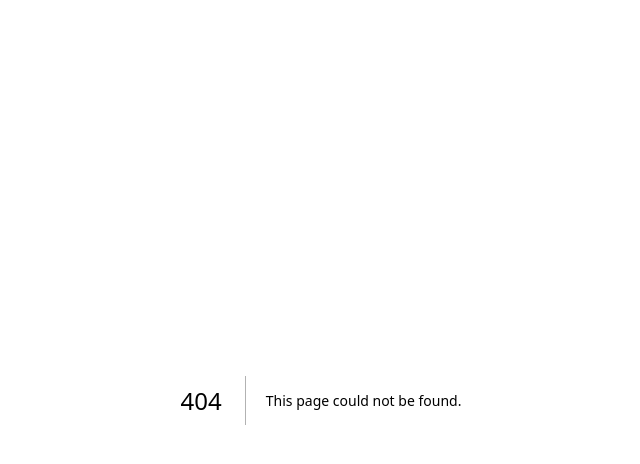
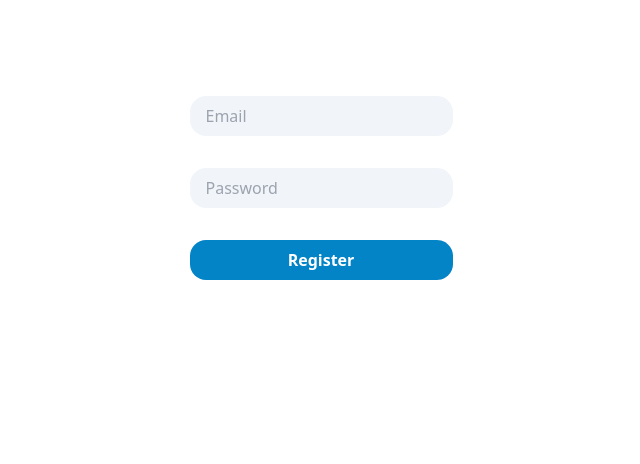
Before and after one commit to oguerrero/open-code-lista-propositos-2023, a Next.js app: page /register in a window 1280 px wide. Before the commit this address had no page. Shown: the top 464 px of the page, without its empty margins (319-959 px from the left). Built offline with nearby package versions, Linux system fonts and the light colour scheme.

Commit message:
add firebase

```diff
--- a/firebaseConfig.js
+++ b/firebaseConfig.js
@@ -1,7 +1,8 @@
 // Import the functions you need from the SDKs you need
 import { initializeApp } from 'firebase/app'
 import { getFirestore } from 'firebase/firestore'
-import { getAnalytics } from 'firebase/analytics'
+import { connectAuthEmulator, getAuth } from 'firebase/auth'
+// import { getAnalytics } from 'firebase/analytics'
 // TODO: Add SDKs for Firebase products that you want to use
 // https://firebase.google.com/docs/web/setup#available-libraries
 
@@ -21,3 +22,6 @@ const firebaseConfig = {
 export const app = initializeApp(firebaseConfig)
 // const analytics = getAnalytics(app);
 export const firestore = getFirestore(app)
+// Initialize Firebase Authentication and get a reference to the service
+export const auth = getAuth(app)
+// connectAuthEmulator(auth, "http://localhost:3000")
--- /dev/null
+++ b/pages/components/Navbar.js
@@ -0,0 +1,35 @@
+import { signOut } from 'firebase/auth'
+import Link from 'next/link'
+import { auth } from '../../firebaseConfig'
+
+export default function Navbar() {
+  const user = auth.currentUser
+
+  if (user) {
+    // User is signed in, see docs for a list of available properties
+    // https://firebase.google.com/docs/reference/js/firebase.User
+    // ...
+  } else {
+    // No user is signed in.
+  }
+
+  signOut(auth)
+    .then(() => {
+      // Sign-out successful.
+    })
+    .catch((error) => {
+      // An error happened.
+    })
+
+  return (
+    <nav className='w-full h-8 px-8 py-2 flex flex-row'>
+      {user && <button onClick={signOut}>Sign Out</button>}
+      {!user && (
+        <div className='flex flex-row gap-4 justify-end w-full'>
+          <Link href='/login'>Login</Link>
+          <Link href='/register'>Register</Link>
+        </div>
+      )}
+    </nav>
+  )
+}
--- a/pages/components/ResolutionActions.js
+++ b/pages/components/ResolutionActions.js
@@ -5,7 +5,7 @@ import { useState } from 'react'
 import { app, firestore } from '../../firebaseConfig'
 import { collection, addDoc } from 'firebase/firestore'
 
-export default function ResolutionActions () {
+export default function ResolutionActions() {
   const [isInputVisible, setIsInputVisible] = useState(false)
   const [resolutionText, setResolutionText] = useState('')
 
@@ -13,28 +13,34 @@ export default function ResolutionActions () {
 
   const inputToogle = () => setIsInputVisible(!isInputVisible)
 
-  const saveResolution = () => addDoc(dbInstance, { resolutionText: resolutionText })
+  const saveResolution = () => {
+    addDoc(dbInstance, { resolutionText: resolutionText })
+  }
 
   return (
     <>
       <div className=''>
         <button
           className='h-8 font-semibold text-white cursor-pointer w-60 bg-violet-700 rounded-2xl'
-          onClick={ inputToogle }>
+          onClick={inputToogle}>
           Add New Year&apos;s resolution
         </button>
       </div>
 
-      { isInputVisible && (
+      {isInputVisible && (
         <div className='flex flex-col gap-2'>
           <input
             className='w-60 h-8 mt-2 outline-none rounded-md border-2 border-gray-400 px-4 py-2'
             placeholder='Enter the resolution...'
-            onChange={ (e) => setResolutionText(e.target.value) }
+            onChange={(e) => setResolutionText(e.target.value)}
           />
-          <button className='w-60 h-8 cursor-pointer bg-rose-800 text-white' onClick={ saveResolution }>Save</button>
+          <button
+            className='w-60 h-8 cursor-pointer bg-rose-800 text-white'
+            onClick={saveResolution}>
+            Save
+          </button>
         </div>
-      ) }
+      )}
     </>
   )
 }
--- a/pages/index.js
+++ b/pages/index.js
@@ -1,15 +1,39 @@
 import Head from 'next/head'
 import ResolutionActions from './components/ResolutionActions'
+import { getAuth } from 'firebase/auth'
+import Navbar from './components/Navbar'
 
-export default function Home () {
+export default function Home() {
+
+  const auth = getAuth()
+  const user = auth.currentUser
+
+  if (user) {
+    // User is signed in, see docs for a list of available properties
+    // https://firebase.google.com/docs/reference/js/firebase.User
+    // ...
+  } else {
+    // No user is signed in.
+  }
+
   return (
     <>
       <Head>
         <title>Propositos 2023</title>
-        <meta name="description" content="Lista de Propositos para 2023" />
-        <meta name="viewport" content="width=device-width, initial-scale=1" />
-        <link rel="icon" href="/favicon.ico" />
+        <meta
+          name='description'
+          content='Lista de Propositos para 2023'
+        />
+        <meta
+          name='viewport'
+          content='width=device-width, initial-scale=1'
+        />
+        <link
+          rel='icon'
+          href='/favicon.ico'
+        />
       </Head>
+      <Navbar />
       <main className='flex flex-col justify-between items-center p-24 min-h-screen'>
         <div className='flex m-4'>
           <div className='w-80'>
--- /dev/null
+++ b/pages/login.js
@@ -0,0 +1,19 @@
+import { signInWithEmailAndPassword } from 'firebase/auth'
+import { auth } from '../firebaseConfig'
+
+export default function Login() {
+  const email = ''
+  const password = ''
+  signInWithEmailAndPassword(auth, email, password)
+    .then((userCredential) => {
+      // Signed in
+      const user = userCredential.user
+      // ...
+    })
+    .catch((error) => {
+      const errorCode = error.code
+      const errorMessage = error.message
+    })
+
+  return <div></div>
+}
--- /dev/null
+++ b/pages/register.js
@@ -0,0 +1,53 @@
+import { createUserWithEmailAndPassword } from 'firebase/auth'
+import { useRef } from 'react'
+import { auth } from '../firebaseConfig'
+
+export default function Register () {
+  const emailRef = useRef('')
+  const passwordRef = useRef('')
+
+  const handleRegister = () => {
+    const email = emailRef.current.value
+    const password = passwordRef.current.value
+
+    // const email = 'temp23@gmail.com'
+    // const password = '1324'
+    createUserWithEmailAndPassword(auth, email, password)
+      .then((userCredential) => {
+        // Signed in
+        const user = userCredential.user
+        console.log(user)
+        // ...
+      })
+      .catch((error) => {
+        const errorCode = error.code
+        const errorMessage = error.message
+        console.log(errorCode, errorMessage)
+        // ..
+      })
+  }
+
+  return (
+    <div className='flex flex-col items-center justify-between min-h-screen p-24'>
+      <form className='flex flex-col gap-8'>
+        <input
+          type='text'
+          placeholder='Email'
+          ref={ emailRef }
+          className='px-4 py-2 border-gray-400 bg-slate-100 rounded-2xl'
+        />
+        <input
+          type='password'
+          placeholder='Password'
+          ref={ passwordRef }
+          className='px-4 py-2 border-gray-400 bg-slate-100 rounded-2xl'
+        />
+        <button
+          className='px-4 py-2 font-semibold text-white bg-sky-600 rounded-2xl'
+          onClick={ handleRegister }>
+          Register
+        </button>
+      </form>
+    </div>
+  )
+}
```
